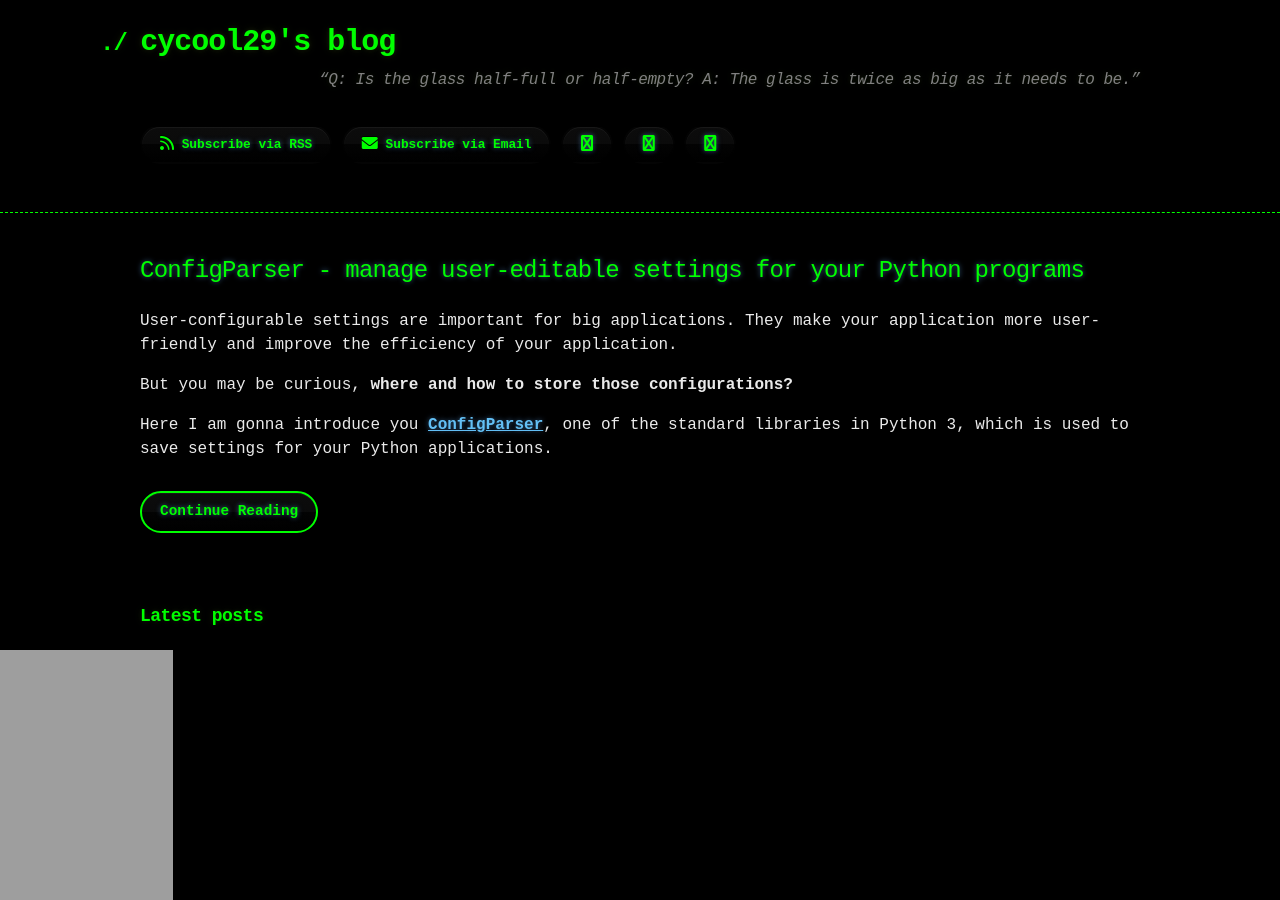
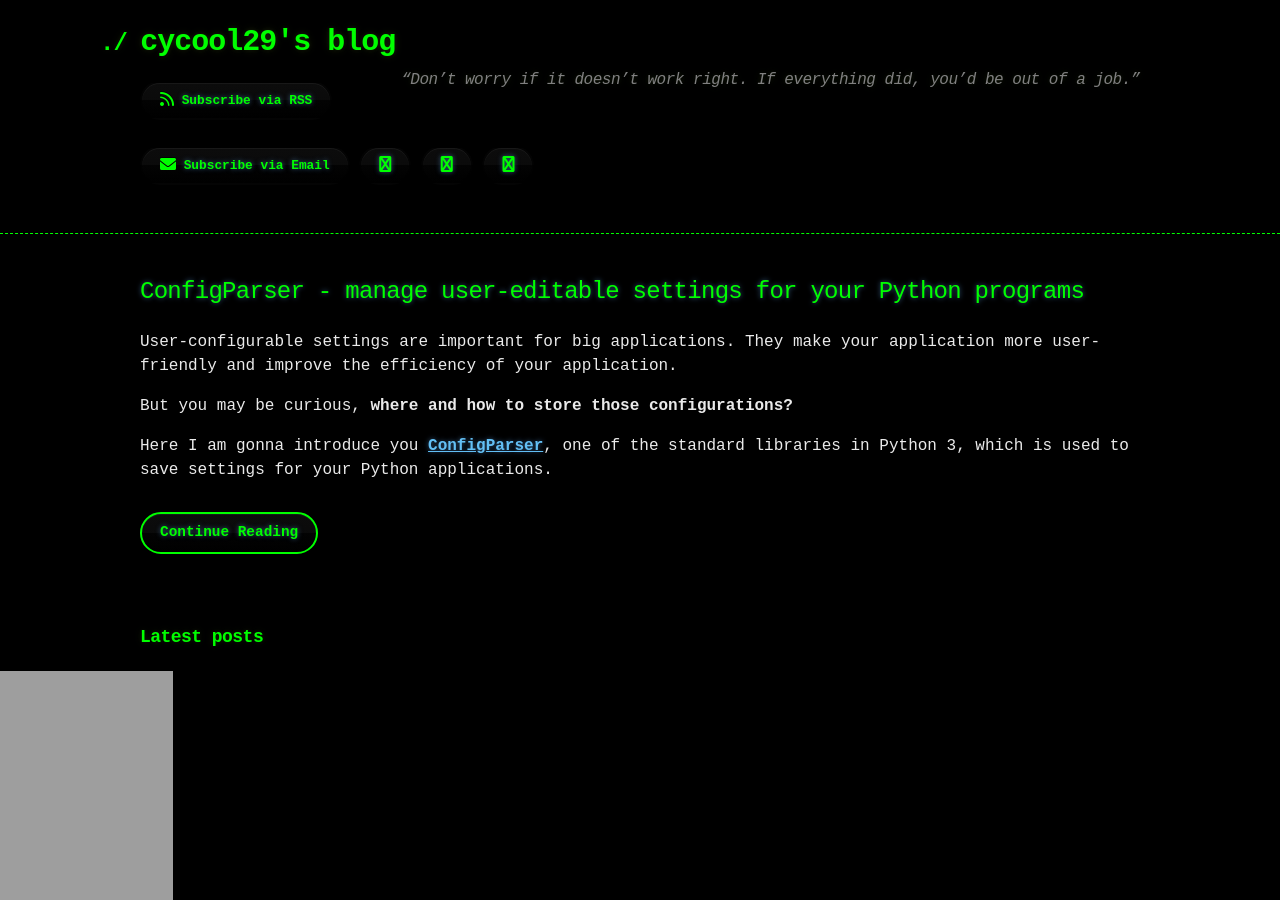
Before and after one commit to cycool29/cycool29.github.io, a Jekyll site: the page built from index.md, in a window 1280 px wide and 900 px high. Built offline with Jekyll 4.4.1, drawn with Linux system fonts in a browser that asks for light colours; a style sheet for code colours, icons or effects is not loaded.

Commit message:
Update quotes

```diff
--- a/_config.yml
+++ b/_config.yml
@@ -1,5 +1,5 @@
 title: cycool29's blog
-description: "“Q: Is the glass half-full or half-empty? A: The glass is twice as big as it needs to be.” "
+description: "“Don’t worry if it doesn’t work right. If everything did, you’d be out of a job.” "
 bio: A high school student. Intermediate in Python, Git, Bash. Learning JavaScript. He/Him. "
 author: cycool29
 url: https://cycool29.github.io
```
